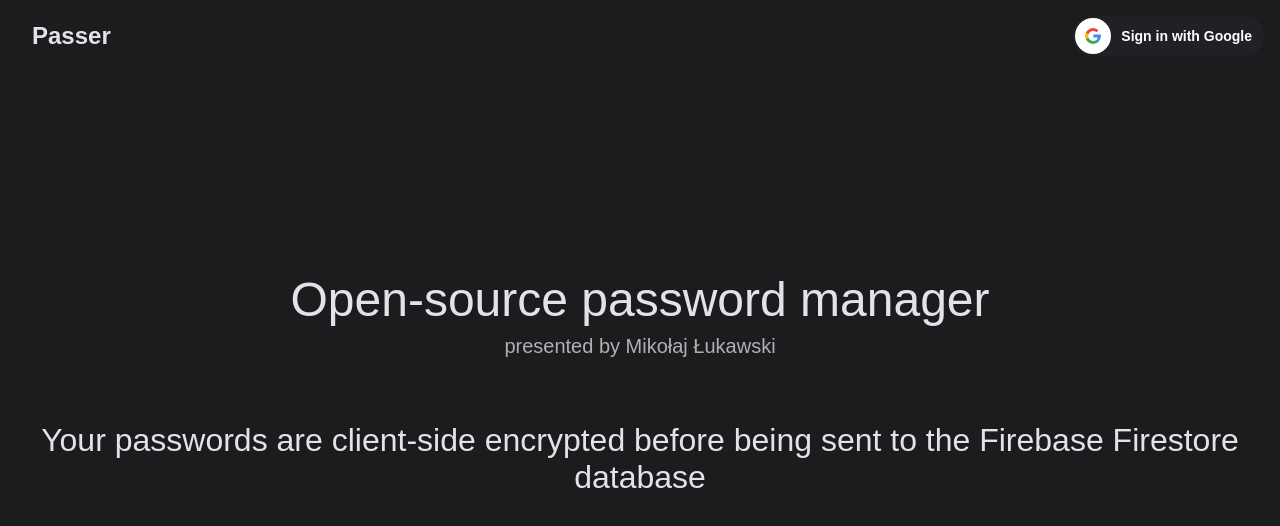
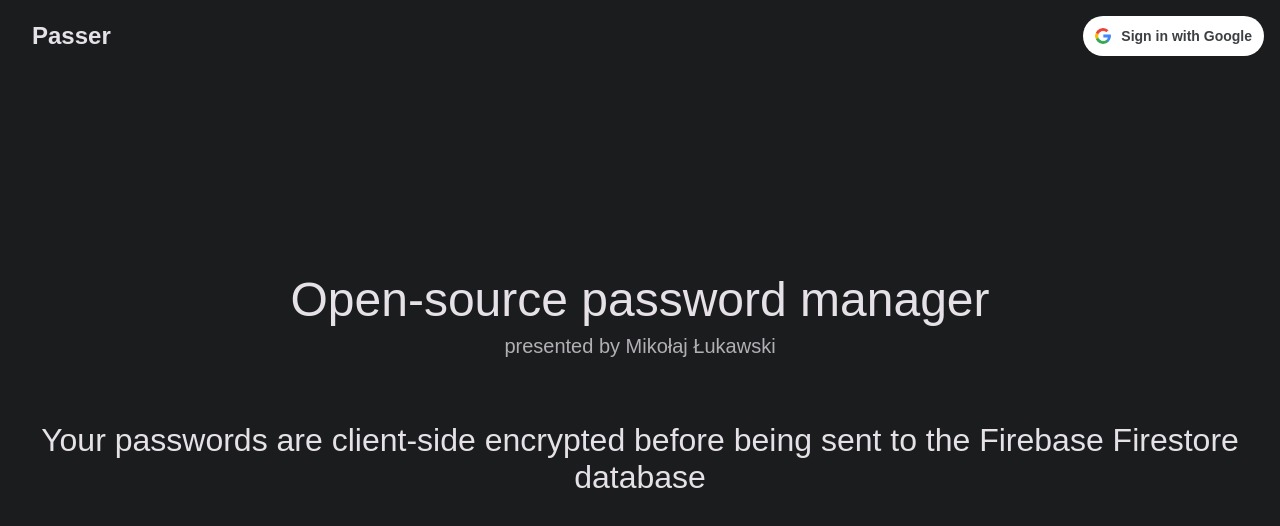
Before and after one commit to Pomoc48/passer, a React (Create React App) app: page / in a window 1280 px wide. Shown: the top 526 px of the page. Built offline with nearby package versions, Linux system fonts and the light colour scheme.

Commit message:
Update sign in button

```diff
--- a/src/scss/widgets/UserProfile.scss
+++ b/src/scss/widgets/UserProfile.scss
@@ -1,7 +1,9 @@
+@use "../reuse/Variables.scss";
+
 .UserProfile {
     height: 36px;
     width: fit-content;
-    background-color: #202124;
+    background-color: white;
     border-radius: 36px;
     padding: 2px;
     cursor: pointer;
@@ -18,17 +20,13 @@
 
     p {
         float: right;
-        color: white;
+        color: rgb(60, 64, 67);
         font-family: Arial;
         font-weight: 600;
-        margin-left: 10px;
+        margin-left: 0px;
         margin-right: 10px;
         font-size: 14px;
     }
-}
-
-.UserProfile:hover {
-    background-color: hsla(225, 6%, 13%, 0.8);
 }
 
 .LogoContainer {
--- a/src/widgets/UserProfile.tsx
+++ b/src/widgets/UserProfile.tsx
@@ -31,8 +31,8 @@ function UserProfile(params: {
 
   return <>
     <div className='UserProfile' onClick={params.signOut}>
-      <img src={image} alt="Profile" />
-      <p>Sign out</p>
+      <img src={image} draggable="false" alt="Profile" />
+      <p style={{marginLeft: "10px"}}>Sign out</p>
     </div>
   </>
 }
```
